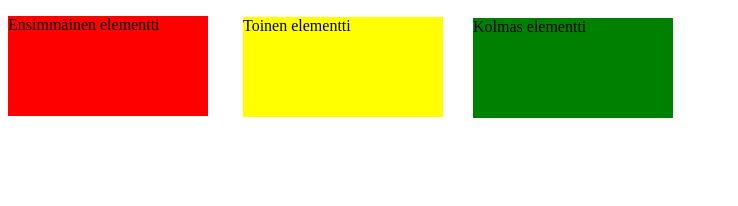
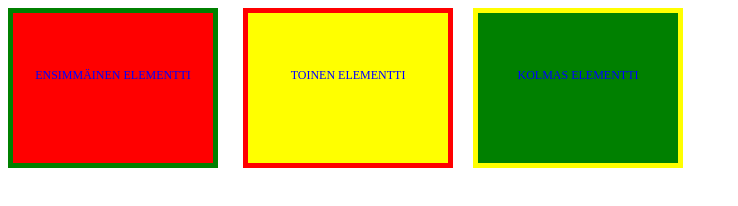
Before and after one commit to emliem/Lapio-website, a plain HTML site: page position.html in a window 1280 px wide. Shown: the whole page, without its empty margins (0-738 px from the left). Drawn offline with Linux system fonts and the light colour scheme.

Commit message:
Osa 3 kymmenes tehtävä

```diff
--- a/styles.css
+++ b/styles.css
@@ -1,23 +1,44 @@
+p {
+  color: blue;
+  text-transform: uppercase;
+  font-size:12px;
+  }
+
 .first-box-container {
   width: 200px;
-  height: 100px;
+  height: 150px;
   background-color: red;
+  line-height:100px;
+  text-align: center;
+  border-style: solid;
+  border-width: 5px;
+  border-color:green;
 }
 
 .second-box-container {
   width: 200px;
-  height: 100px;
+  height: 150px;
   background-color: yellow;
   position:relative;
   left: 235px;
-  bottom: 115px;
+  bottom: 160px;
+  line-height:100px;
+  text-align: center;
+  border-style: solid;
+  border-width: 5px;
+  border-color:red;
 }
 
 .third-box-container {
   width: 200px;
-  height: 100px;
+  height: 150px;
   background-color: green;
   position: relative;
   left: 465px;
-  bottom: 230px;
+  bottom: 320px;
+  line-height: 100px;
+  text-align: center;
+  border-style: solid;
+  border-width: 5px;
+  border-color:yellow;
 }
```
